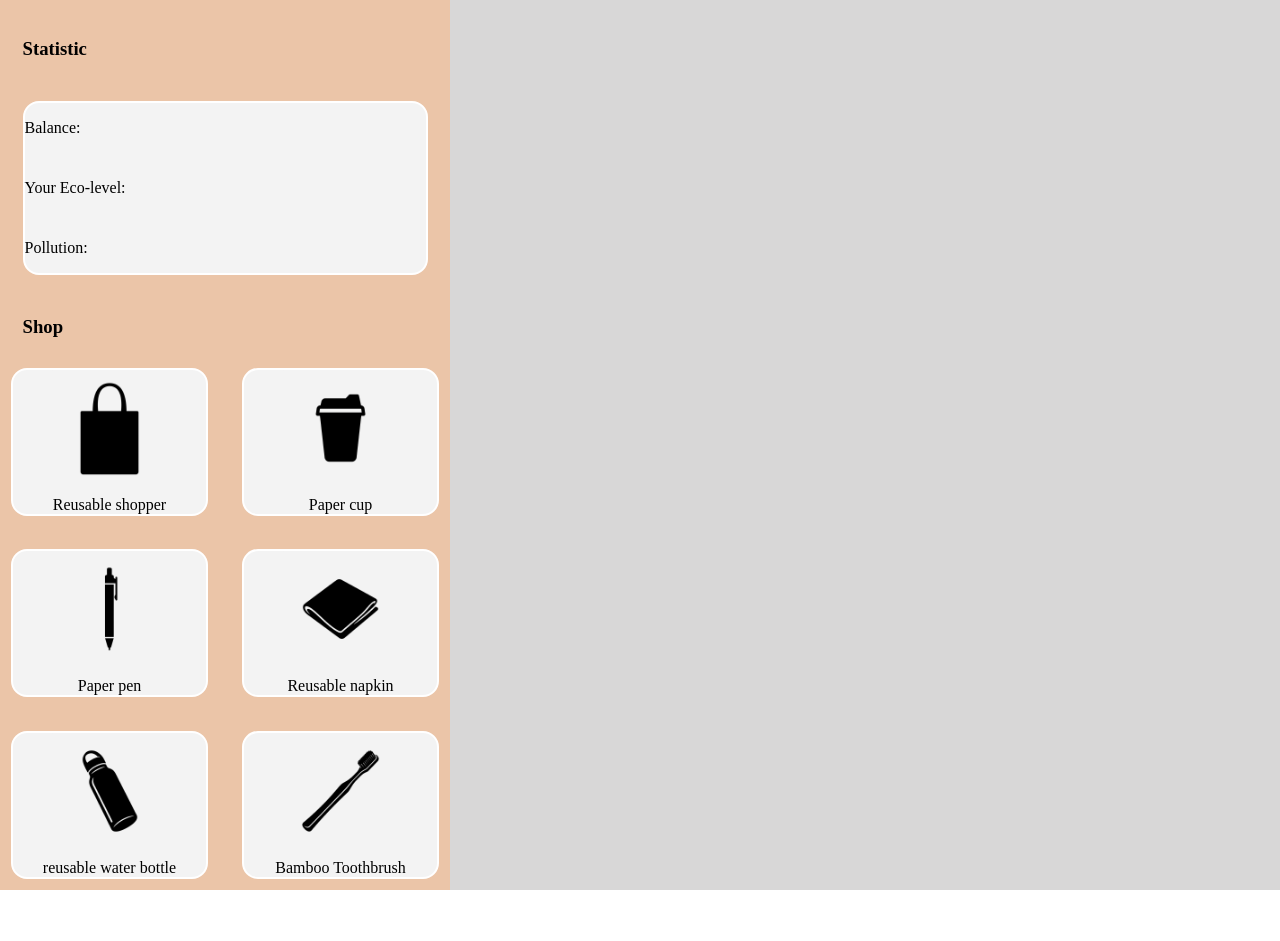
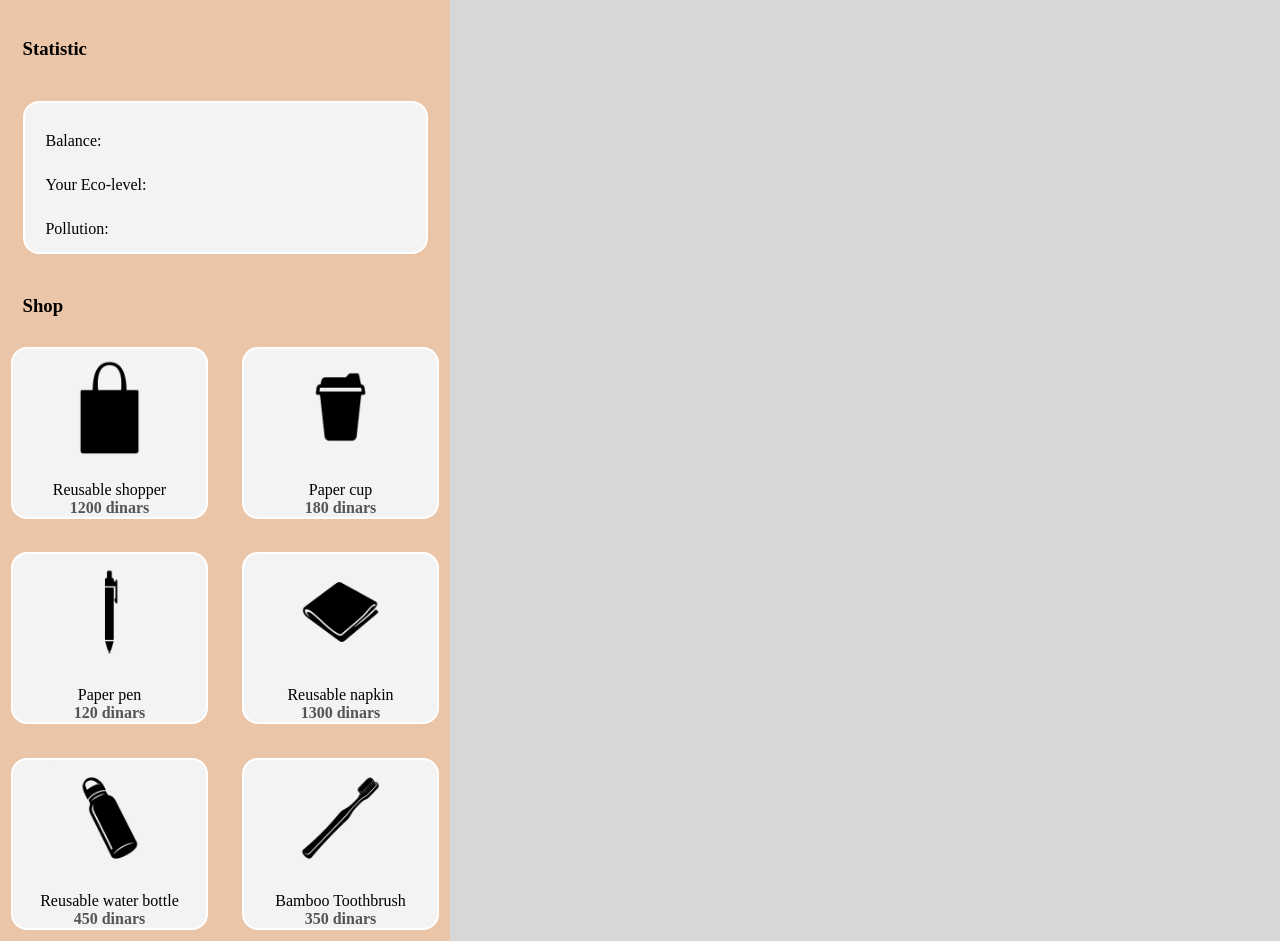
Before and after one commit to platilich/J-Eco, a plain HTML site: page index.html in a window 1280 px wide. Shown: the part 61-1002 px from the top of the page. Before the commit the page ends 951 px from the top, so only its background shows below. Drawn offline with Linux system fonts and the light colour scheme.

Commit message:
added prices

```diff
--- a/index.html
+++ b/index.html
@@ -26,33 +26,38 @@
     <div class="shop_grid">
         <div class="card shopping">
             <img src="bag.jpeg" class="icon_card">
-            <span>Reusable shopper</span>
+            <p>Reusable shopper</p>
+            <span>1200 dinars</span>
         </div>
 
         <div class="card shopping">
             <img src="cup.jpeg" class="icon_card">
-            <span>Paper cup</span>
+            <p>Paper cup</p>
+            <span>180 dinars</span>
         </div>
 
         <div class="card shopping">
             <img src="pen.jpeg" class="icon_card">
-            <span>Paper pen</span>
-
+            <p>Paper pen</p>
+            <span>120 dinars</span>
         </div>
 
         <div class="card shopping">
             <img src="napkin.jpeg" class="icon_card">
-            <span>Reusable napkin</span>
+            <p>Reusable napkin</p>
+            <span>1300 dinars</span>
         </div>
 
         <div class="card shopping">
             <img src="bottle.jpeg" class="icon_card">
-            <span>reusable water bottle</span>
+            <p>Reusable water bottle</p>
+            <span>450 dinars</span>
         </div>
 
         <div class="card shopping">
             <img src="toothbrush.jpeg" class="icon_card">
-            <span>Bamboo Toothbrush</span>
+            <p>Bamboo Toothbrush</p>
+            <span>350 dinars</span>
         </div>
     </div>
 
--- a/style.css
+++ b/style.css
@@ -15,11 +15,19 @@ body {
     padding: 0;
 }
 
+/* main elements */
 
 .slide_bar, .main {
     min-height: 100vh;
 }
 
+.slide_bar {
+    overflow-y: auto;
+}
+
+.main {
+    background-color: var(--main);
+}
 
 .slide_bar {
     display: flex;
@@ -35,6 +43,9 @@ h1, h3 {
 }
 
 
+
+/* all cards */
+
 .card {
     background-color: var(--card);
     border: 2px solid white;
@@ -47,17 +58,30 @@ h1, h3 {
 }
 
 
+
+/* */
+
+.balance {
+    display: flex;
+    flex-direction: column;
+    padding: 3%;
+}
+
+.balance p {
+    margin-left: 2%;
+}
+
+/* shop */
 .icon_card {
     width: 60%;
     mix-blend-mode: multiply;
 }
 
-
-.balance {
-    display: flex;
-    flex-direction: column;
+.shop_grid {
+    display: grid;
+    grid-template-columns: repeat(2, minmax(0, 1fr));
+    gap: 12px;
 }
-
 .shopping {
     display: flex;
     flex-direction: column;
@@ -65,18 +89,16 @@ h1, h3 {
     justify-content: center;
     text-align: center;
 
+    gap: 0;
+
 }
 
-.shop_grid {
-    display: grid;
-    grid-template-columns: repeat(2, minmax(0, 1fr));
-    gap: 12px;
+p {
+    margin-bottom: 0;
 }
 
-.slide_bar {
-    overflow-y: auto;
+span {
+    margin-top: 0;
+    color: #555555;
+    font-weight: bold;
 }
-
-.main {
-    background-color: var(--main);
-}
```
